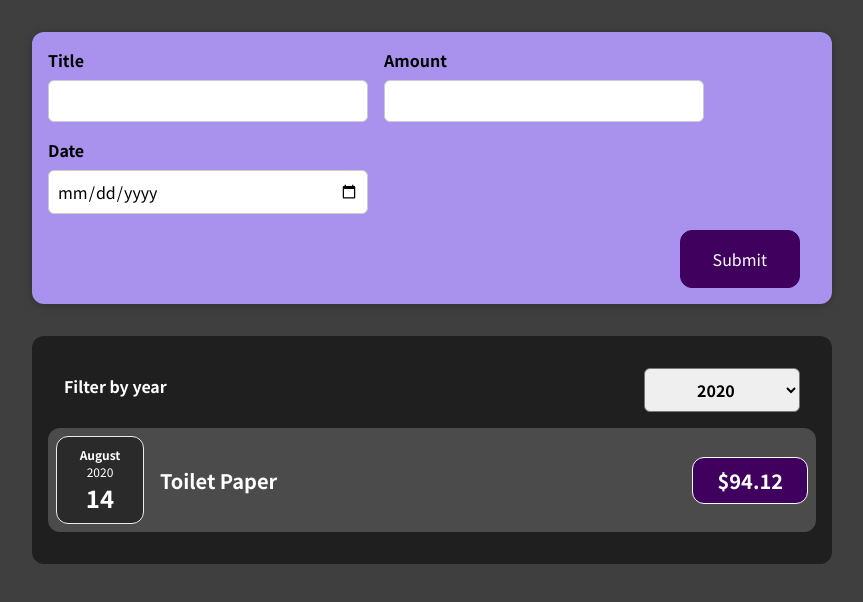
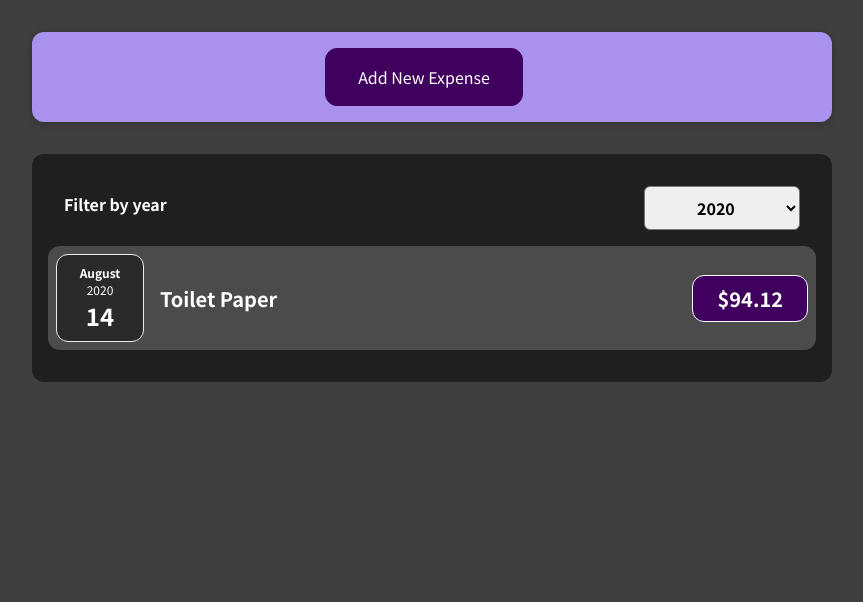
Before and after one commit to A-Qudsi/ReactProjects, a React (Create React App) app in the folder 01-starting-setup/: page / in a window 1280 px wide. Shown: the top 602 px of the page, without its empty margins (208-1071 px from the left). Built offline with nearby package versions, Linux system fonts and the light colour scheme.

Commit message:
updated form

```diff
--- a/01-starting-setup/src/components/Expenses/ExpenseItem.js
+++ b/01-starting-setup/src/components/Expenses/ExpenseItem.js
@@ -15,6 +15,7 @@ const ExpenseItem = (props) => {
   // };
 
     return (
+      <li>
         <Card className="expense-item">
           <ExpenseDate date={props.date} />
           <div className="expense-item__description">
@@ -23,6 +24,7 @@ const ExpenseItem = (props) => {
           </div>
           {/* <button onClick={clickHandler}>Change Title</button> */}
         </Card>
+      </li>
     );
 }
 
--- a/01-starting-setup/src/components/NewExpense/ExpenseForm.js
+++ b/01-starting-setup/src/components/NewExpense/ExpenseForm.js
@@ -83,25 +83,42 @@ const ExpenseForm = (props) => {
 
     return (
       <form onSubmit={submitHandler}>
-        <div className='new-expense__controls'>
-            <div className='new-expense__control'>
+        <div className="new-expense__controls">
+          <div className="new-expense__control">
             <label>Title</label>
-                <input type='text' value={enteredTitle} onChange={titleChangeHandler}/>
+            <input
+              type="text"
+              value={enteredTitle}
+              onChange={titleChangeHandler}
+            />
           </div>
-            <div className='new-expense__control'>
+          <div className="new-expense__control">
             <label>Amount</label>
-                <input type='number' min='0.01' step='0.01' value={enteredAmount} onChange={amountChangeHandler} />
+            <input
+              type="number"
+              min="0.01"
+              step="0.01"
+              value={enteredAmount}
+              onChange={amountChangeHandler}
+            />
           </div>
-            <div className='new-expense__control'>
+          <div className="new-expense__control">
             <label>Date</label>
-                <input type='date' min='2019-01-01' max='2022-12-31' value={enteredDate} onChange={dateChangeHandler}/>
+            <input
+              type="date"
+              min="2019-01-01"
+              max="2022-12-31"
+              value={enteredDate}
+              onChange={dateChangeHandler}
+            />
           </div>
         </div>
-        <div className='new-expense__actions'>
-            <button type='submit' >Submit</button>
+        <div className="new-expense__actions">
+          <button type='button' onClick={props.closeForm}>Close</button>
+          <button type="submit">Add New Expense</button>
         </div>
       </form>
-    )
+    );
 }
 
 export default ExpenseForm;
--- a/01-starting-setup/src/components/NewExpense/NewExpense.js
+++ b/01-starting-setup/src/components/NewExpense/NewExpense.js
@@ -1,8 +1,10 @@
-import React from 'react';
+import React, {useState} from 'react';
 import './NewExpense.css'
 import ExpenseForm from './ExpenseForm'
 
 const NewExpense = (props) => {
+
+    const [buttonValue, setButtonValue] = useState(false)
 
     const saveExpenseData = (enteredExpenseData) => {
         const expenseData = {
@@ -10,11 +12,33 @@ const NewExpense = (props) => {
             id: Math.random().toString()
         }
         props.onAddExpense(expenseData)
+        closeForm();
     }
 
-    return <div className='new-expense'>
-        <ExpenseForm onSaveExpenseData = {saveExpenseData}/>
-    </div>
+    const formHandler = () => {
+        setButtonValue(true);
+    }
+
+    const closeForm = () => {
+        setButtonValue(false)
+    }
+
+    if (!buttonValue) {
+        return (
+            <div className='new-expense'>
+                <button onClick={formHandler}>Add New Expense</button>
+            </div>
+        )
+    }
+
+    return (
+      <div className="new-expense">
+        <ExpenseForm
+          onSaveExpenseData={saveExpenseData}
+          closeButton={closeForm}
+        />
+      </div>
+    );
 
 }
 
```
Also changed, not shown: 1 other file (tests, documents, lock files or other folders). Lines whose indentation alone changed are shown as unchanged.
